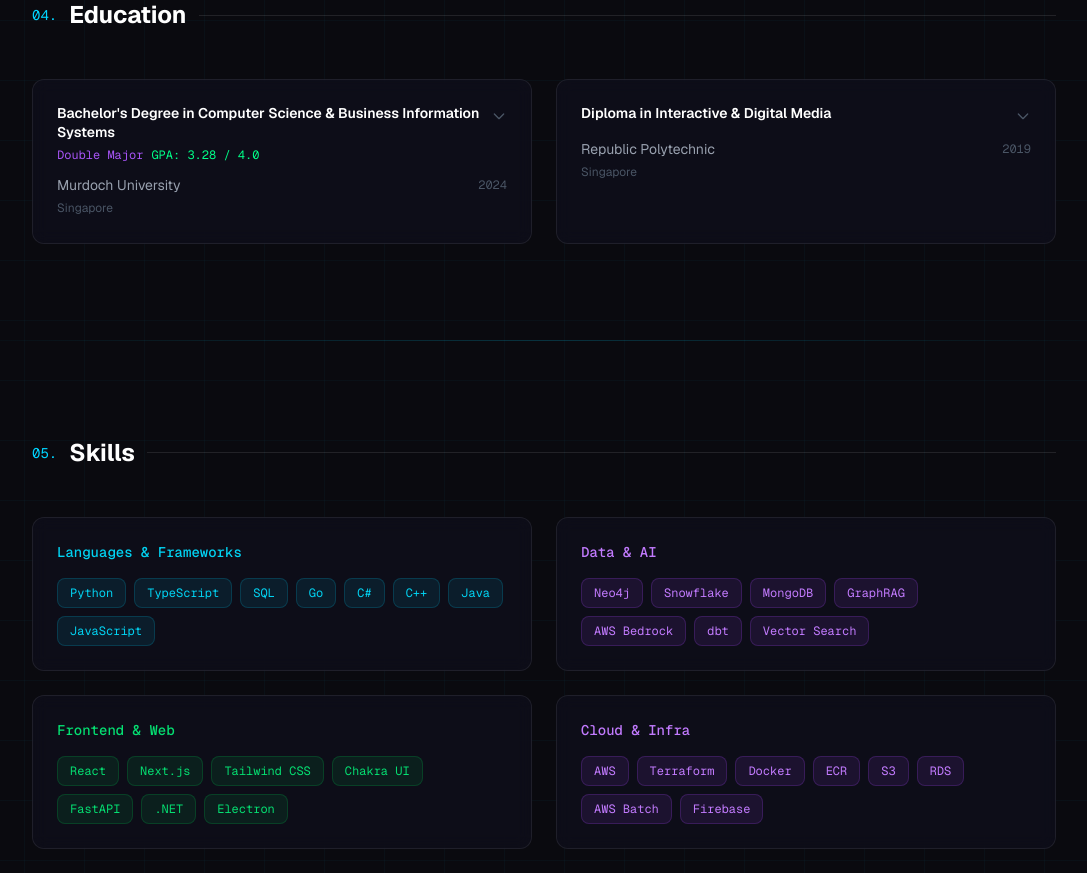
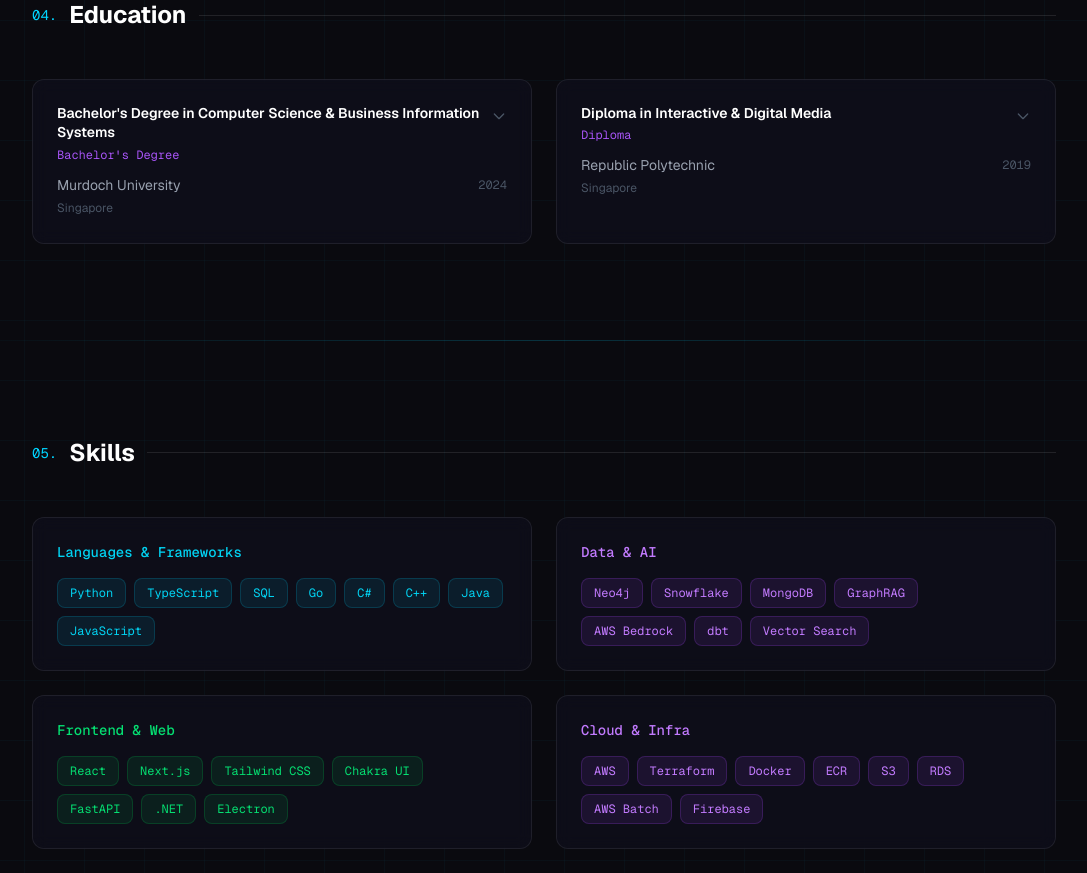
Before and after one commit to xSolstice1/jwang, a Next.js app: page / in a window 1280 px wide. Shown: the part 3940-4813 px from the top of the page, without its empty margins (96-1183 px from the left). Built offline with nearby package versions, Linux system fonts and the light colour scheme.

Commit message:
fix: update education

```diff
--- a/src/components/Education.tsx
+++ b/src/components/Education.tsx
@@ -6,11 +6,11 @@ import { motion, AnimatePresence } from "framer-motion";
 const education = [
   {
     degree: "Bachelor's Degree in Computer Science & Business Information Systems",
-    detail: "Double Major",
+    detail: "Bachelor's Degree",
     school: "Murdoch University",
     location: "Singapore",
     year: "2024",
-    gpa: "3.28 / 4.0",
+    gpa: "",
     achievements: {
       "High Distinctions": [
         "Databases",
@@ -33,7 +33,7 @@ const education = [
   },
   {
     degree: "Diploma in Interactive & Digital Media",
-    detail: "",
+    detail: "Diploma",
     school: "Republic Polytechnic",
     location: "Singapore",
     year: "2019",
```
